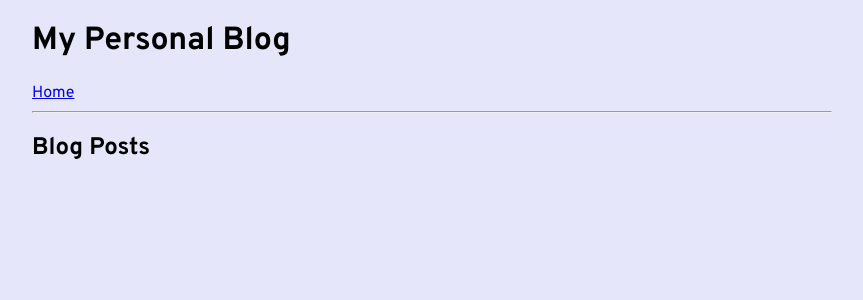
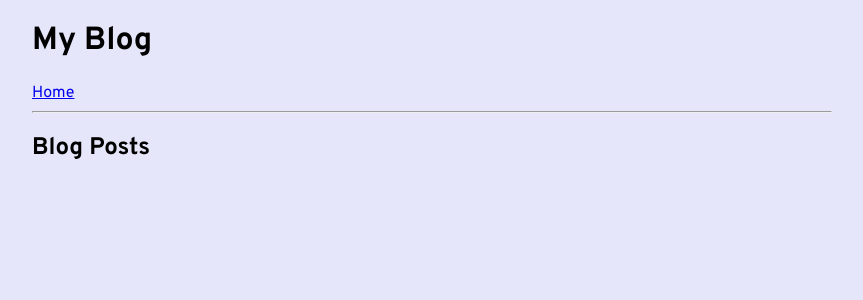
Before and after one commit to neeraj500/blog, a Django app: page / in a window 1280 px wide. Shown: the top 300 px of the page, without its empty margins (208-1071 px from the left). Run offline with Django 5.2, Linux system fonts and the light colour scheme; data that the repository does not hold is empty; parts of the project's set-up code (start-up, migrations or seed data) failed here and were passed over.

Commit message:
misc change

```diff
--- a/templates/base.html
+++ b/templates/base.html
@@ -12,7 +12,7 @@
     <link href="https://fonts.googleapis.com/css2?family=Crimson+Text:ital,wght@0,400;0,600;0,700;1,400;1,600;1,700&family=Inter+Tight:ital,wght@0,100..900;1,100..900&family=Inter:ital,opsz,wght@0,14..32,100..900;1,14..32,100..900&family=Overpass:ital,wght@0,100..900;1,100..900&display=swap" rel="stylesheet">
 </head>
 <body>
-<h1>My Personal Blog</h1>
+<h1>My Blog</h1>
 <a href="{% url "blog_index" %}">Home</a>
 <hr>
 {% block page_title %}{% endblock page_title %}
```
